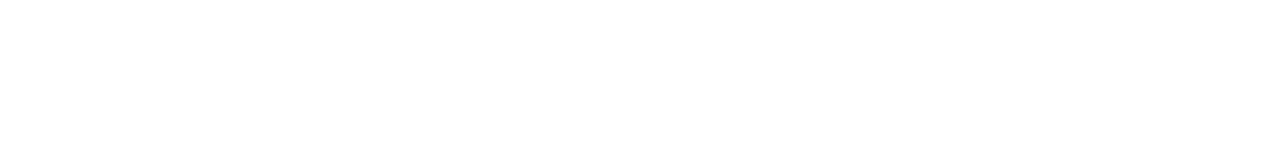
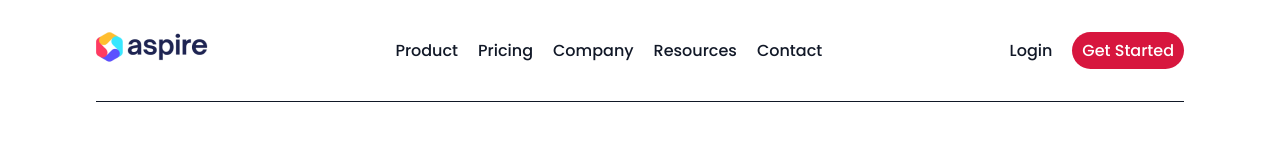
Before and after one commit to Shaikhgosul1200/aspire, a plain HTML site: page index.html in a window 1280 px wide. Drawn offline with Linux system fonts and the light colour scheme.

Commit message:
header done

```diff
--- a/assets/css/style.css
+++ b/assets/css/style.css
@@ -47,14 +47,44 @@ p{
     font-size: 16px;
     color: var(--para-first-color);
 }
+a{
+    text-decoration: none;
+}
 
-.container {
+
+.container{
     width: 85vw;
     margin: 0 auto;
 }
 
 .header{
-    width: 100%;
-    background-color: var(--primary-color);
-    height: 100vh;
+    display: flex;
+    justify-content: space-between;
+    align-items: center;
+    padding: 2rem 0;
+    border-bottom: 1px solid var(--para-first-color);
 }
+.header .nav{
+    display: flex;
+    gap: 20px;
+}
+.header .nav a{
+    color: var(--para-first-color);
+    font-weight: 500;
+}
+.header .butns{
+    display: flex;
+    gap: 20px;
+    align-items: center;
+}
+.header .butns .login{
+    color: var(--para-first-color);
+    font-weight: 500;
+}
+.header .butns .get_started{
+    color: var(--bg-color-2);
+    font-weight: 500;
+    background: var(--secondary-color);
+    padding: 6px 10px;
+    border-radius: 20px;
+}
--- a/index.html
+++ b/index.html
@@ -9,8 +9,21 @@
 </head>
 <body>
     <!-- ============== header start here  ================== -->
-    <header>
-
+    <header class="container header">
+        <div class="logo">
+            <img src="/assets/images/Logo.png" alt="">
+        </div>
+        <div class="nav">
+            <a href="#product">Product</a>
+            <a href="#pricing">Pricing</a>
+            <a href="#company">Company</a>
+            <a href="#resources">Resources</a>
+            <a href="#contact">Contact</a>
+        </div>
+        <div class="butns">
+            <a href="" class="login">Login</a>
+            <a href="" class="get_started">Get Started</a>
+        </div>
     </header>
     <!-- ============== header end here  ================== -->
      <!-- ============== banner start here  ================== -->
```
